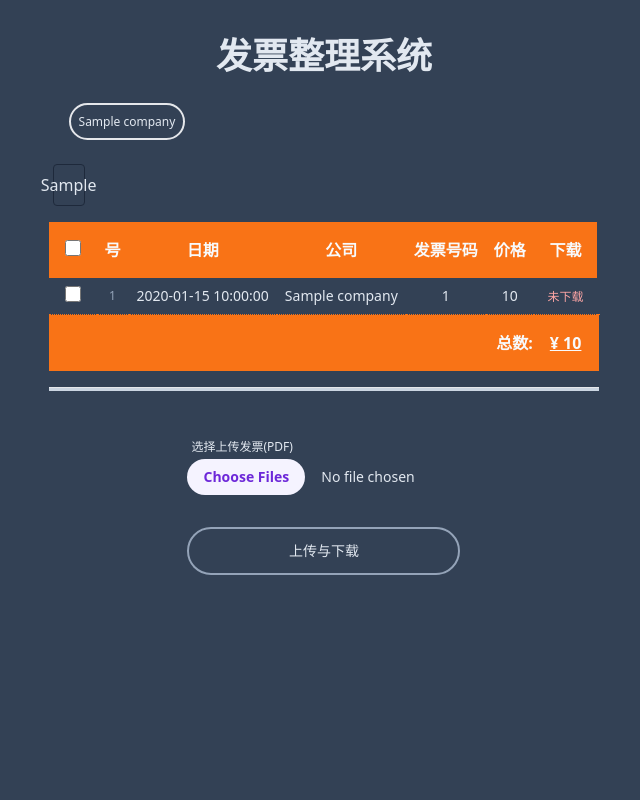
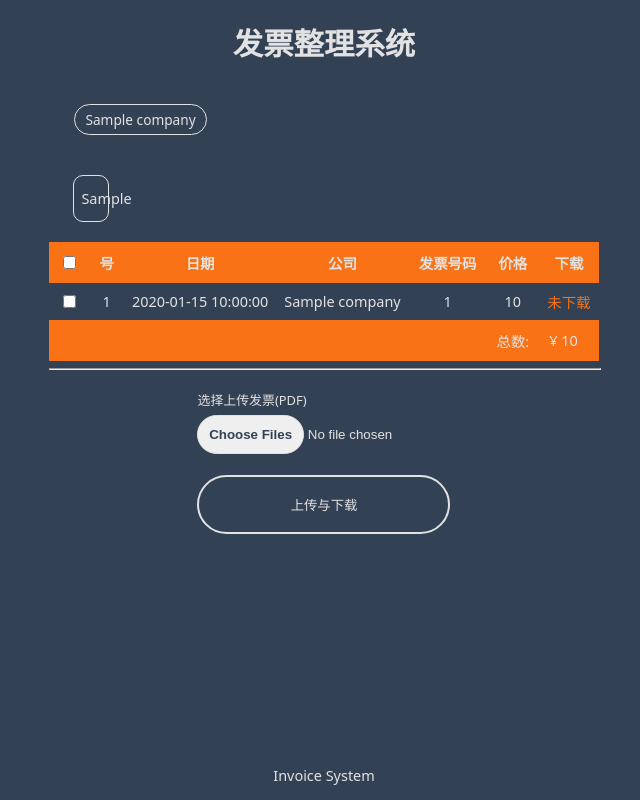
Before and after one commit to bengilla/invoice_data, a FastAPI app: template templates/user.html in a window 1280 px wide. Shown: the whole page, without its empty margins (316-956 px from the left). Run offline with FastAPI, Linux system fonts and the light colour scheme; the template is opened without the code that fills it: most values are stand-ins (such as "Sample title", 1, 10 or a date in 2020); some libraries are stand-ins or nearby versions.

Commit message:
remove tailwind and create css

```diff
--- /dev/null
+++ b/static/css/style.css
@@ -0,0 +1,178 @@
+:root {
+    --background_color: #334155;
+    --grey_color: #e2e2e2;
+    --orange_color: rgb(249, 115, 22);
+    --green_color: green;
+    --transition_timing: 0.3s
+}
+
+
+body,
+html {
+    background-color: var(--background_color);
+    padding: 0;
+    margin: 0;
+    font-family: system-ui, -apple-system, BlinkMacSystemFont, 'Segoe UI', Roboto, Oxygen, Ubuntu, Cantarell, 'Open Sans', 'Helvetica Neue', sans-serif;
+    font-size: 0.95rem;
+    color: var(--grey_color);
+    min-height: 100vh;
+    display: flex;
+    flex-direction: column;
+}
+
+a:link {
+    text-decoration: none;
+}
+
+hr {
+    width: 100%;
+}
+
+header {
+    padding: 20px;
+    text-align: center;
+    font-size: 2rem;
+    font-weight: bold;
+}
+
+footer {
+    text-align: center;
+    padding: 1rem;
+    margin-top: auto;
+}
+
+.form {
+    width: 800px;
+    display: grid;
+    place-content: center;
+    width: 100%;
+}
+
+.company {
+    padding: 20px;
+    display: flex;
+}
+
+.company>div {
+    padding: 5px 10px 5px 10px;
+    margin: 0px 5px 0px 5px;
+    border: 1px;
+    border-style: solid;
+    border-radius: 9999px;
+    border-color: var(--grey_color);
+    font-size: 0.9rem;
+    transition: var(--transition_timing);
+}
+
+.company>div:hover {
+    cursor: pointer;
+    border-color: var(--orange_color);
+}
+
+.month {
+    padding: 20px;
+    display: flex;
+}
+
+.month>div>a>div {
+    margin: 0px 4px;
+    padding: 13px 7px 13px 7px;
+    width: 20px;
+    text-align: center;
+    color: var(--grey_color);
+    border: 1px;
+    border-style: solid;
+    border-radius: 10px;
+    border-color: var(--grey_color);
+    transition: var(--transition_timing);
+}
+
+.month>div>a>div:hover {
+    cursor: pointer;
+    border-color: var(--orange_color);
+}
+
+table,
+tr,
+td {
+    border-spacing: 0;
+}
+
+thead,
+.table_top_bottom {
+    background-color: var(--orange_color);
+}
+
+thead>tr>th,
+.table_top_bottom>td {
+    padding: 10px;
+}
+
+.table_inside>td {
+    padding: 8px;
+    text-align: center;
+}
+
+.download {
+    color: var(--green_color);
+}
+
+.un_download {
+    color: var(--orange_color);
+}
+
+.msg {
+    padding: 10px;
+    margin: 3px 10px;
+    text-align: center;
+    background-color: var(--orange_color);
+    border: 1px;
+    border-style: solid;
+    border-radius: 9999px;
+    border-color: var(--orange_color);
+}
+
+.upload_section {
+    padding: 10px;
+    display: grid;
+    place-content: center;
+}
+
+.upload_section>div {
+    padding: 3px;
+    font-size: 0.85rem;
+}
+
+.file::file-selector-button {
+    font-weight: bold;
+    color: var(--background_color);
+    padding: 0.8em;
+    border: thin solid var(--grey_color);
+    border-radius: 9999px;
+    transition: var(--transition_timing);
+}
+
+.file::file-selector-button:hover {
+    cursor: pointer;
+    border-color: var(--orange_color);
+    background-color: var(--orange_color);
+}
+
+.button {
+    cursor: pointer;
+    width: 100%;
+    margin: 1rem 0;
+    padding: 1.2rem;
+    color: var(--grey_color);
+    border: 2px;
+    border-style: solid;
+    border-color: var(--grey_color);
+    border-radius: 9999px;
+    background-color: var(--background_color);
+    transition: var(--transition_timing);
+}
+
+.button:hover {
+    border-color: var(--orange_color);
+    color: var(--orange_color);
+}
--- a/templates/base.html
+++ b/templates/base.html
@@ -6,13 +6,13 @@
     <meta http-equiv="X-UA-Compatible" content="IE=edge">
     <meta name="viewport" content="width=device-width, initial-scale=1.0">
     <script src="/static/js/jquery-3.6.4.min.js"></script>
-    <script src="https://cdn.tailwindcss.com"></script>
+    <link rel="stylesheet" href="/static/css/style.css">
     <link rel="shortcut icon" type="image/x-icon" href="/static/images/favicon.ico">
     <title>{% block title %}{% endblock %}</title>
 </head>
 
 
-<body class="h-screen pt-5 bg-slate-700 text-slate-200">
+<body>
     <header>
         {% block header %}{% endblock %}
     </header>
--- a/templates/user.html
+++ b/templates/user.html
@@ -1,33 +1,33 @@
 {% extends 'base.html' %}
+
+{% block title %}
+Invoice System
+{% endblock %}
+
+{% block header %}
+发票整理系统
+{% endblock %}
 
 {% block section %}
 <form action="{{ send_file }}" method="POST" enctype="multipart/form-data">
-    <div class="w-full px-1 pb-12 grid place-content-center">
-
-        <!-- header -->
-        <div class="w-full my-4 grid place-content-center">
-            <span class="text-4xl font-bold">发票整理系统</span>
-        </div>
-        <!-- end header -->
+    <div class="form">
 
         <!-- company -->
-        <div class="p-2">
-            <div class="p-2 flex">
-                {% for i in company %}
-                <div class="px-1">
-                    <span class="p-2 rounded-full text-xs border-2 hover:border-red-400 cursor-pointer">{{ i }}</span>
-                </div>
-                {% endfor %}
+        <div class="company">
+            {% for i in company %}
+            <div>
+                <span>{{ i }}</span>
             </div>
+            {% endfor %}
         </div>
         <!-- end company -->
 
         <!-- month list -->
-        <div class="flex my-4">
+        <div class="month">
             {% for i in list_col%}
-            <div class="px-1">
+            <div>
                 <a href="{{ i }}">
-                    <div id="/month/{{ i }}" class="w-[2rem] p-2 grid place-content-center border border-1 border-slate-800 rounded hover:bg-slate-300 hover:text-slate-500 transition ease-in-out">
+                    <div id="/month/{{ i }}">
                         {{ i }}
                     </div>
                 </a>
@@ -38,19 +38,19 @@
 
         <!-- body -->
         <div>
-            <table class="table-fixed">
+            <table>
                 <!-- thead -->
                 <thead id="title-box">
-                    <tr class="bg-orange-500 text-slate-50">
-                        <th class="p-4 bg-orange-500">
-                            <input type="checkbox" id="main-checkbox" class="w-4 h-4 rounded-xl" onclick="toggle(this)" />
+                    <tr class="table_top_bottom">
+                        <th>
+                            <input type="checkbox" id="main-checkbox" onclick="toggle(this)" />
                         </th>
-                        <th class="px-2">号</th>
-                        <th class="px-2">日期</th>
-                        <th class="px-2">公司</th>
-                        <th class="px-2">发票号码</th>
-                        <th class="px-2">价格</th>
-                        <th class="px-2">下载</th>
+                        <th>号</th>
+                        <th>日期</th>
+                        <th>公司</th>
+                        <th>发票号码</th>
+                        <th>价格</th>
+                        <th>下载</th>
                     </tr>
                 </thead>
                 <!-- end thead -->
@@ -59,20 +59,20 @@
                 <tbody>
                     <!-- INVOICE -->
                     {% for i in data %}
-                    <tr class="border-b-[1px] border-dotted border-orange-500 text-sm single_row" onclick="single(this)" />
-                    <td class="text-center">
-                        <input type="checkbox" name="ids" class="w-4 h-4 rounded-xl" value="{{ i._id }}">
+                    <tr class="table_inside" onclick="single(this)" />
+                    <td>
+                        <input type="checkbox" name="ids" value="{{ i._id }}">
                     </td>
-                    <td class="p-2 text-center text-xs text-slate-400">{{ loop.index }}</td>
-                    <td class="p-2 text-center">{{ i.date }}</td>
-                    <td class="p-2 text-center">{{ i.company }}</td>
-                    <td class="p-2 text-center">{{ i._id }}</td>
-                    <td class="p-2 text-center">{{ i.amount }}</td>
-                    <td class="p-2 text-center">
+                    <td>{{ loop.index }}</td>
+                    <td>{{ i.date }}</td>
+                    <td>{{ i.company }}</td>
+                    <td>{{ i._id }}</td>
+                    <td>{{ i.amount }}</td>
+                    <td>
                         {% if i.download == True %}
-                        <span class="text-xs text-green-300">已下载</span>
+                        <span class="download">已下载</span>
                         {% else %}
-                        <span class="text-xs text-red-300">未下载</span>
+                        <span class="un_download">未下载</span>
                         {% endif %}
                     </td>
                     </tr>
@@ -80,15 +80,14 @@
                     <!-- END INVOICE -->
 
                     <!-- TOTAL -->
-                    <tr class="bg-orange-500 text-slate-50 font-bold">
+                    <tr class="table_top_bottom">
                         <td></td>
                         <td></td>
                         <td></td>
                         <td></td>
                         <td></td>
-                        <td class="text-right">总数: </td>
-                        <td class="p-4 text-center underline">¥ {{ total }}</td>
-                        <td></td>
+                        <td>总数: </td>
+                        <td>¥ {{ total }}</td>
                     </tr>
                     <!-- END TOTAL -->
                 </tbody>
@@ -97,26 +96,30 @@
         </div>
         <!-- end body -->
 
-        <hr class="my-4 h-1 border-1 bg-slate-300">
+        <hr>
 
         <!-- error message -->
         {% for err in msg%}
-        <div class="w-full p-2 mt-4 text-slate-50 font-bold bg-red-400 rounded-full grid place-content-center error">{{ err }}</div>
+        <div class="msg error">{{ err }}</div>
         {% endfor %}
         <!-- end error message -->
 
-        <div class="w-full mt-8 grid place-content-center">
+        <div class="upload_section">
             <!-- File -->
-            <div class="pl-1 pb-1 text-xs">选择上传发票(PDF)</div>
+            <div>选择上传发票(PDF)</div>
             <div>
-                <input type="file" name="files" class="b-2 block w-full text-sm file:mr-4 file:py-2 file:px-4 file:rounded-full file:border-0 file:text-sm file:font-semibold file:bg-violet-50 file:text-violet-700 hover:file:bg-violet-100" multiple>
+                <input type="file" name="files" class="file" multiple>
             </div>
             <!-- Submit -->
             <div>
-                <input type="submit" value="上传与下载" class="w-full mt-8 py-3 px-6 text-sm rounded-full border-2 border-slate-400 hover:bg-orange-500 hover:text-slate-50 hover:border-orange-500 transition ease-in-out">
+                <input type="submit" value="上传与下载" class="button">
             </div>
         </div>
         <!-- end form -->
     </div>
 </form>
 {% endblock %}
+
+{% block footer %}
+Invoice System
+{% endblock %}
```
Also changed, not shown: models/invoice_scanning.py (+7 -2 lines).
